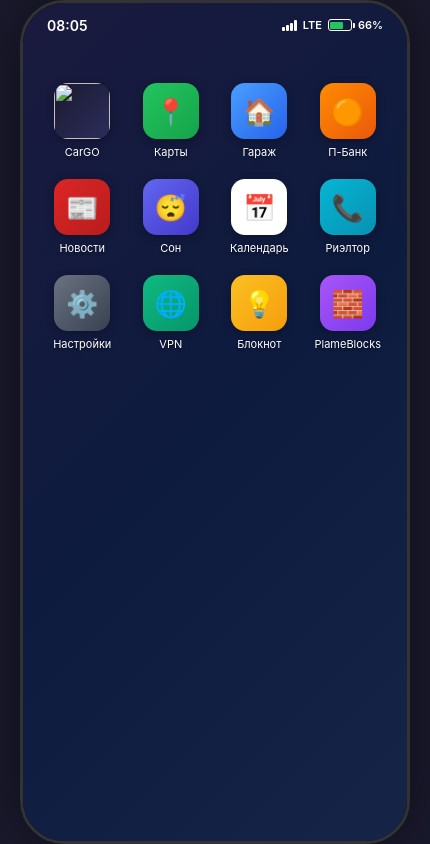
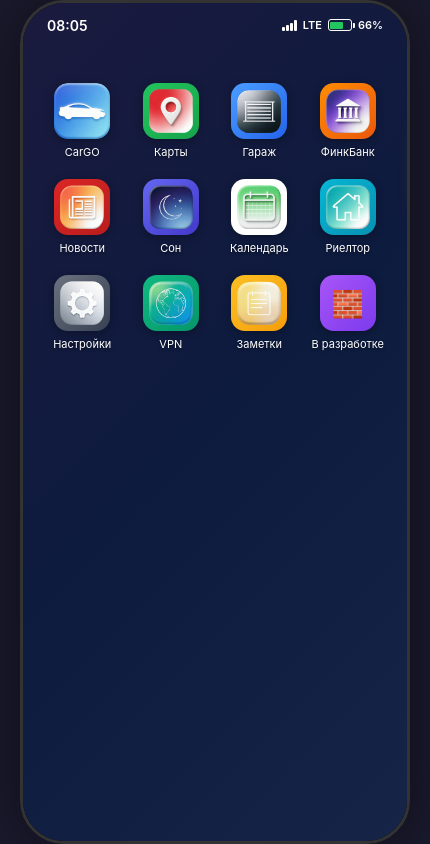
Before and after one commit to mirlo-ops/Trust-me-bro, an Electron app: page index.html in a window 430 px wide. Drawn offline with Linux system fonts and the light colour scheme; grey boxes are pictures that could not be loaded.

Commit message:
Заменены иконки приложений

```diff
--- a/index.html
+++ b/index.html
@@ -553,18 +553,18 @@ const newsEvents=[
 ];
 
 const appDefs=[
-{id:'avtobuy',icon:'🚗',iconImg:'CarGO-icon-192x192.png',label:'CarGO',bg:'linear-gradient(135deg,#1a1a2e,#2d2d5e)'},
-{id:'maps',icon:'📍',label:'Карты',bg:'linear-gradient(135deg,#22c55e,#16a34a)'},
-{id:'garage',icon:'🏠',label:'Гараж',bg:'linear-gradient(135deg,#4a9eff,#2563eb)'},
-{id:'bank',icon:'🟠',label:'П-Банк',bg:'linear-gradient(135deg,#ff8c00,#ea580c)'},
-{id:'news',icon:'📰',label:'Новости',bg:'linear-gradient(135deg,#dc2626,#b91c1c)'},
-{id:'sleep',icon:'😴',label:'Сон',bg:'linear-gradient(135deg,#6366f1,#4338ca)'},
-{id:'calendar',icon:'📅',label:'Календарь',bg:'white'},
-{id:'realtor',icon:'📞',label:'Риэлтор',bg:'linear-gradient(135deg,#06b6d4,#0891b2)'},
-{id:'settings',icon:'⚙️',label:'Настройки',bg:'linear-gradient(135deg,#6b7280,#374151)'},
-{id:'vpn',icon:'🌐',label:'VPN',bg:'linear-gradient(135deg,#10b981,#059669)'},
-{id:'notepad',icon:'💡',label:'Блокнот',bg:'linear-gradient(135deg,#fbbf24,#f59e0b)'},
-{id:'blocks',icon:'🧱',label:'PlameBlocks',bg:'linear-gradient(135deg,#a855f7,#7c3aed)'}
+{id:'avtobuy',icon:'🚗',iconImg:'CarGO-icon.png',label:'CarGO',bg:'linear-gradient(135deg,#1a1a2e,#2d2d5e)'},
+{id:'maps',icon:'📍',iconImg:'maps-icon.png',label:'Карты',bg:'linear-gradient(135deg,#22c55e,#16a34a)'},
+{id:'garage',icon:'🏠',iconImg:'garage-icon.png',label:'Гараж',bg:'linear-gradient(135deg,#4a9eff,#2563eb)'},
+{id:'bank',icon:'🟠',iconImg:'bank-icon.png',label:'ФинкБанк',bg:'linear-gradient(135deg,#ff8c00,#ea580c)'},
+{id:'news',icon:'📰',iconImg:'news-icon.png',label:'Новости',bg:'linear-gradient(135deg,#dc2626,#b91c1c)'},
+{id:'sleep',icon:'😴',iconImg:'sleep-icon.png',label:'Сон',bg:'linear-gradient(135deg,#6366f1,#4338ca)'},
+{id:'calendar',icon:'📅',iconImg:'calendare-icon.png',label:'Календарь',bg:'white'},
+{id:'realtor',icon:'📞',iconImg:'sobolev-house-icon.png',label:'Риелтор',bg:'linear-gradient(135deg,#06b6d4,#0891b2)'},
+{id:'settings',icon:'⚙️',iconImg:'setting-icon.png',label:'Настройки',bg:'linear-gradient(135deg,#6b7280,#374151)'},
+{id:'vpn',icon:'🌐',iconImg:'vpn-icon.png',label:'VPN',bg:'linear-gradient(135deg,#10b981,#059669)'},
+{id:'notepad',icon:'💡',iconImg:'tips-icon.png',label:'Заметки',bg:'linear-gradient(135deg,#fbbf24,#f59e0b)'},
+{id:'blocks',icon:'🧱',label:'В разработке',bg:'linear-gradient(135deg,#a855f7,#7c3aed)'}
 ];
 
 // ===================== STATE =====================
```
